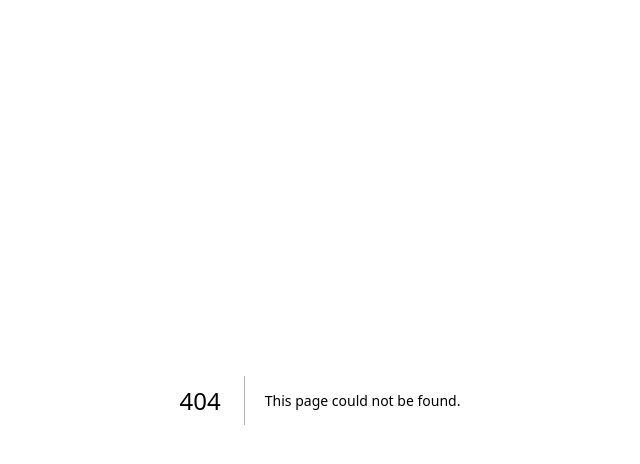
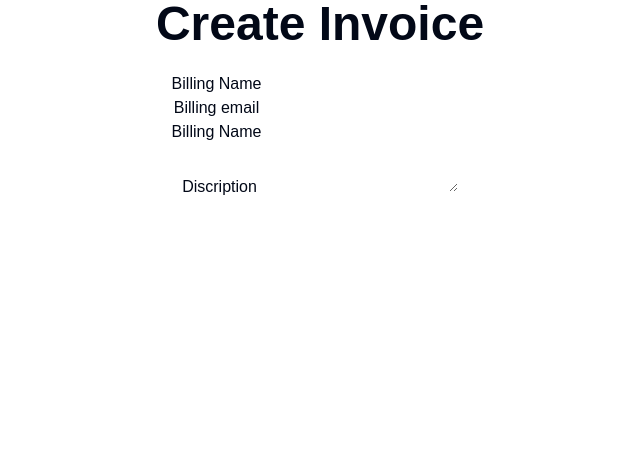
Before and after one commit to SunilNeupane77/invoice-app, a Next.js app: page /invoices/new in a window 1280 px wide. Before the commit this address had no page. Shown: the top 464 px of the page, without its empty margins (320-960 px from the left). Built offline with nearby package versions, Linux system fonts and the light colour scheme.

Commit message:
form components added

```diff
--- a/package.json
+++ b/package.json
@@ -10,6 +10,7 @@
   },
   "dependencies": {
     "@radix-ui/react-icons": "^1.3.0",
+    "@radix-ui/react-label": "^2.1.0",
     "@radix-ui/react-slot": "^1.1.0",
     "class-variance-authority": "^0.7.0",
     "clsx": "^2.1.1",
--- /dev/null
+++ b/src/app/invoices/new/page.tsx
@@ -0,0 +1,28 @@
+export default function Home() {
+  return (
+    <main className=" flex flex-col justify-center h-full text-center gap-6 max-w-5xl mx-auto">
+      <h1 className="text-5xl font-bold">Create Invoice</h1>
+      <div>
+        <form action="">
+            <div>
+                <label htmlFor="">Billing Name</label>
+                <input type="text" />
+            </div>
+            <div>
+                <label htmlFor="">Billing email</label>
+                <input type="email" />
+            </div>
+            <div>
+                <label htmlFor="">Billing Name</label>
+                <input type="text" />
+            </div>
+            <div>
+                <label htmlFor="">Discription</label>
+                <textarea name="" id=""></textarea>
+            </div>
+
+        </form>
+      </div>
+    </main>
+  );
+}
--- /dev/null
+++ b/src/components/ui/input.tsx
@@ -0,0 +1,25 @@
+import * as React from "react"
+
+import { cn } from "@/lib/utils"
+
+export interface InputProps
+  extends React.InputHTMLAttributes<HTMLInputElement> {}
+
+const Input = React.forwardRef<HTMLInputElement, InputProps>(
+  ({ className, type, ...props }, ref) => {
+    return (
+      <input
+        type={type}
+        className={cn(
+          "flex h-9 w-full rounded-md border border-input bg-transparent px-3 py-1 text-sm shadow-sm transition-colors file:border-0 file:bg-transparent file:text-sm file:font-medium file:text-foreground placeholder:text-muted-foreground focus-visible:outline-none focus-visible:ring-1 focus-visible:ring-ring disabled:cursor-not-allowed disabled:opacity-50",
+          className
+        )}
+        ref={ref}
+        {...props}
+      />
+    )
+  }
+)
+Input.displayName = "Input"
+
+export { Input }
--- /dev/null
+++ b/src/components/ui/label.tsx
@@ -0,0 +1,26 @@
+"use client"
+
+import * as React from "react"
+import * as LabelPrimitive from "@radix-ui/react-label"
+import { cva, type VariantProps } from "class-variance-authority"
+
+import { cn } from "@/lib/utils"
+
+const labelVariants = cva(
+  "text-sm font-medium leading-none peer-disabled:cursor-not-allowed peer-disabled:opacity-70"
+)
+
+const Label = React.forwardRef<
+  React.ElementRef<typeof LabelPrimitive.Root>,
+  React.ComponentPropsWithoutRef<typeof LabelPrimitive.Root> &
+    VariantProps<typeof labelVariants>
+>(({ className, ...props }, ref) => (
+  <LabelPrimitive.Root
+    ref={ref}
+    className={cn(labelVariants(), className)}
+    {...props}
+  />
+))
+Label.displayName = LabelPrimitive.Root.displayName
+
+export { Label }
--- /dev/null
+++ b/src/components/ui/textarea.tsx
@@ -0,0 +1,24 @@
+import * as React from "react"
+
+import { cn } from "@/lib/utils"
+
+export interface TextareaProps
+  extends React.TextareaHTMLAttributes<HTMLTextAreaElement> {}
+
+const Textarea = React.forwardRef<HTMLTextAreaElement, TextareaProps>(
+  ({ className, ...props }, ref) => {
+    return (
+      <textarea
+        className={cn(
+          "flex min-h-[60px] w-full rounded-md border border-input bg-transparent px-3 py-2 text-sm shadow-sm placeholder:text-muted-foreground focus-visible:outline-none focus-visible:ring-1 focus-visible:ring-ring disabled:cursor-not-allowed disabled:opacity-50",
+          className
+        )}
+        ref={ref}
+        {...props}
+      />
+    )
+  }
+)
+Textarea.displayName = "Textarea"
+
+export { Textarea }
```
Also changed, not shown: 2 other files (tests, documents, lock files or other folders).
